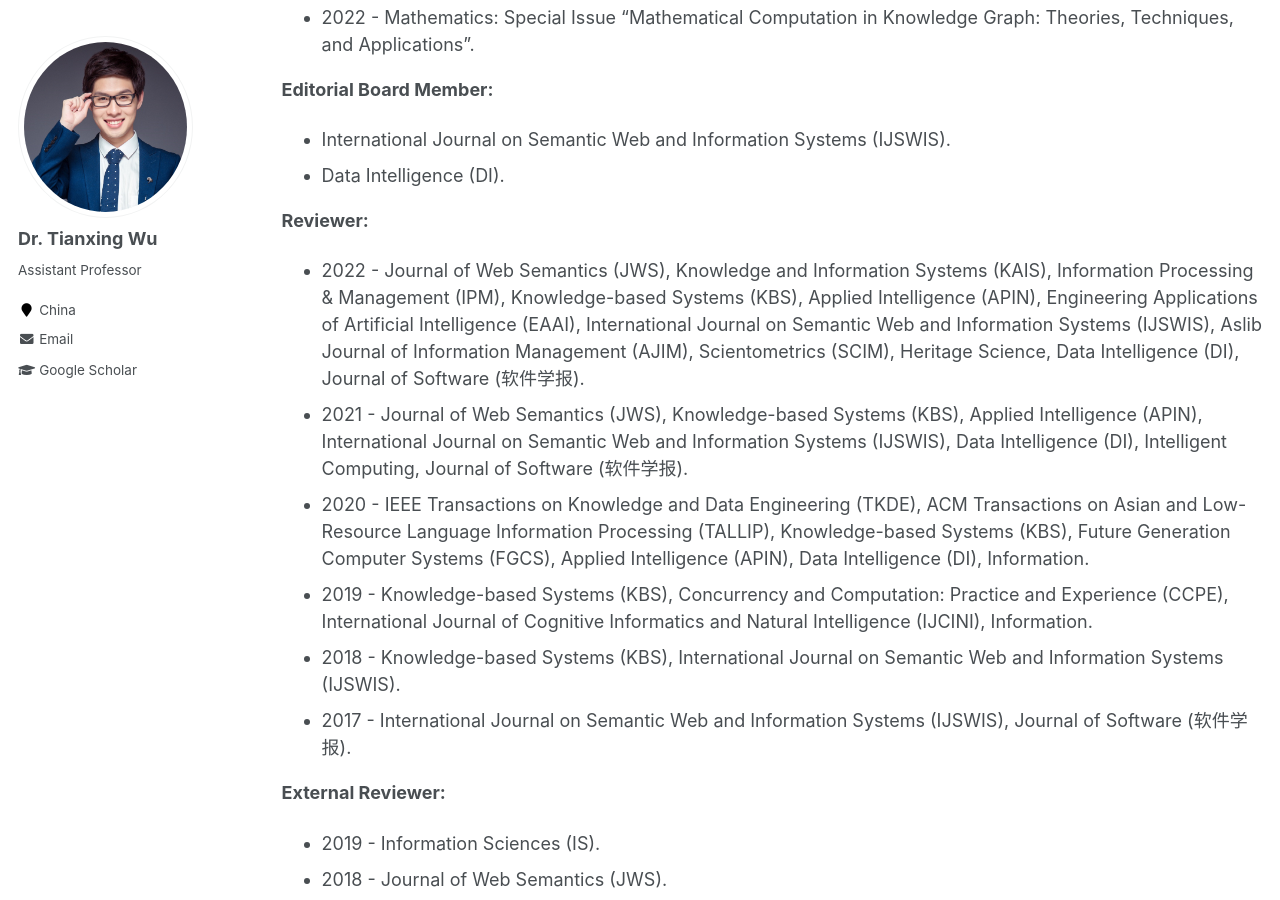
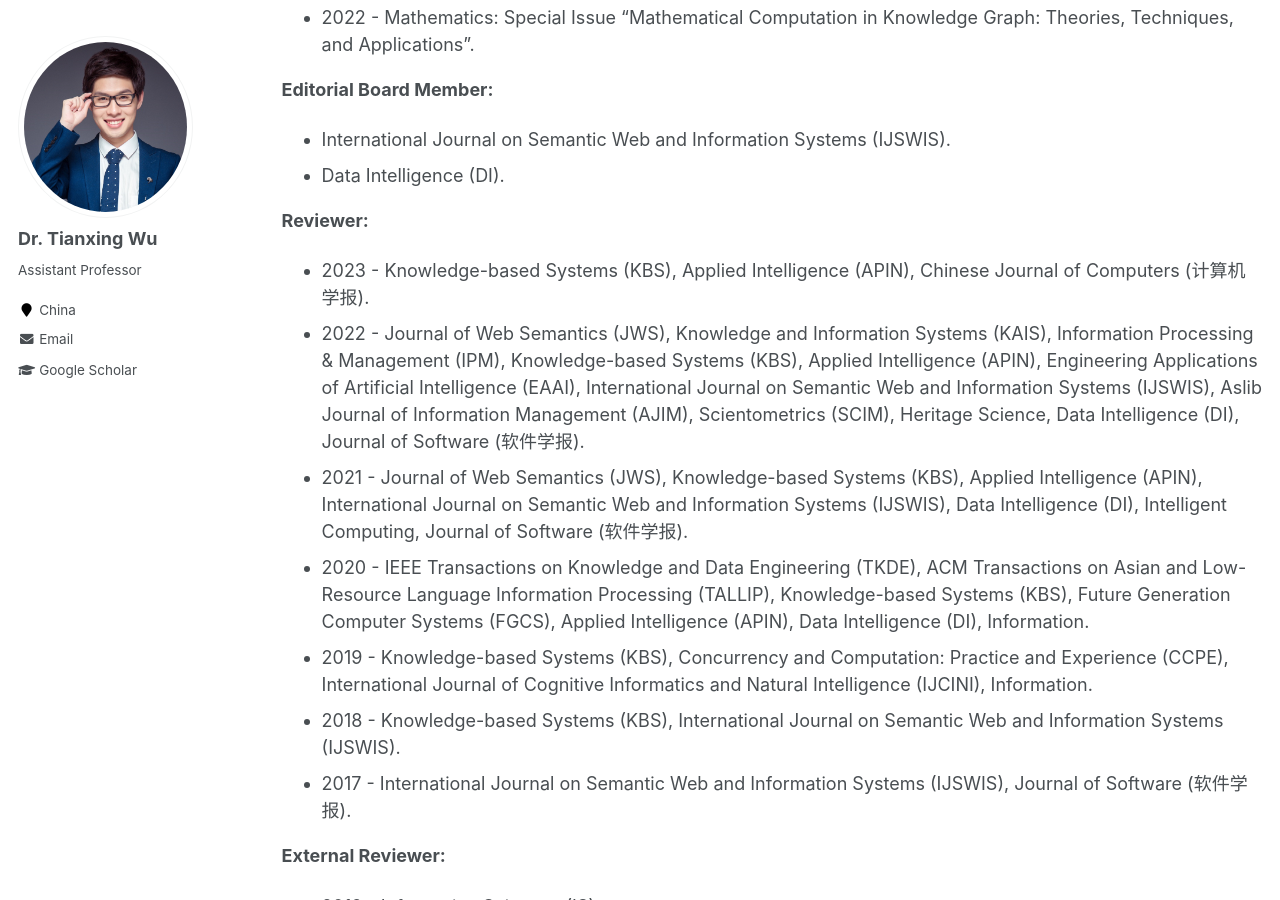
Before and after one commit to tianxing-wu/tianxing-wu.github.io, a Jekyll site: the page built from _pages/services.md, in a window 1280 px wide and 900 px high, scrolled down 544 px. Built offline with Jekyll 4.4.1, drawn with Linux system fonts in a browser that asks for light colours.

Commit message:
info update

```diff
--- a/_pages/services.md
+++ b/_pages/services.md
@@ -20,6 +20,7 @@ author_profile: true
 * Data Intelligence (DI).
 
 **Reviewer:**
+* 2023 - Knowledge-based Systems (KBS), Applied Intelligence (APIN), Chinese Journal of Computers (计算机学报).
 * 2022 - Journal of Web Semantics (JWS), Knowledge and Information Systems (KAIS), Information Processing & Management (IPM), Knowledge-based Systems (KBS), Applied Intelligence (APIN), Engineering Applications of Artificial Intelligence (EAAI), International Journal on Semantic Web and Information Systems (IJSWIS), Aslib Journal of Information Management (AJIM), Scientometrics (SCIM), Heritage Science, Data Intelligence (DI), Journal of Software (软件学报).
 * 2021 - Journal of Web Semantics (JWS), Knowledge-based Systems (KBS), Applied Intelligence (APIN), International Journal on Semantic Web and Information Systems (IJSWIS), Data Intelligence (DI), Intelligent Computing, Journal of Software (软件学报).
 * 2020 - IEEE Transactions on Knowledge and Data Engineering (TKDE), ACM Transactions on Asian and Low-Resource Language Information Processing (TALLIP), Knowledge-based Systems (KBS), Future Generation Computer Systems (FGCS), Applied Intelligence (APIN), Data Intelligence (DI), Information.
```
Also changed, not shown: _pages/selected_publications.md (+1 -1 lines), 1 other file.
